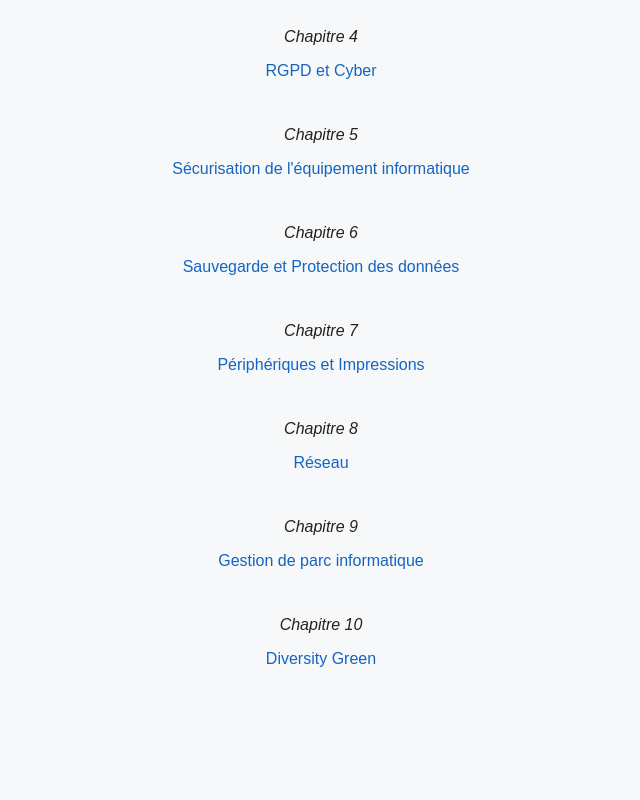
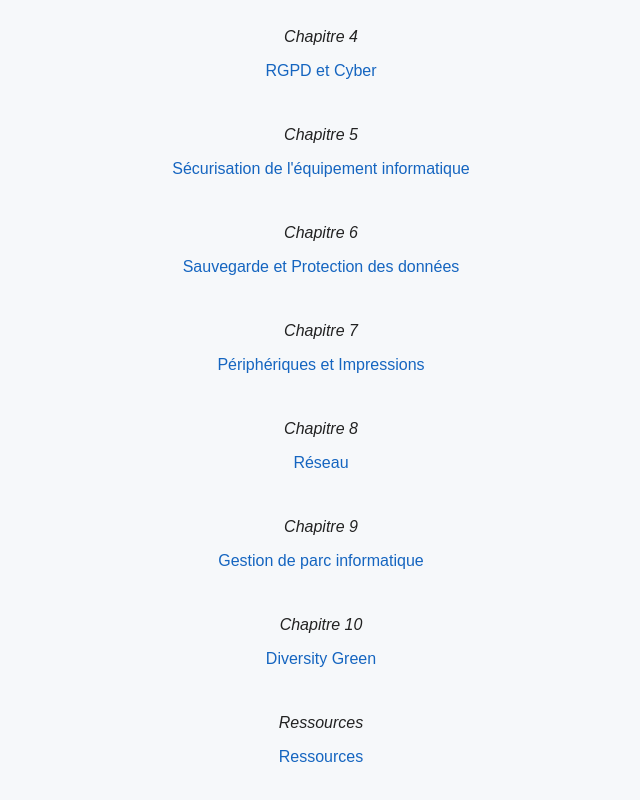
Before and after one commit to Rinkador/Depots, a plain HTML site: page index.html in a window 1280 px wide. Shown: the part 482-1282 px from the top of the page, without its empty margins (319-959 px from the left). Before the commit the page ends 1212 px from the top, so only its background shows below. Drawn offline with Linux system fonts and the light colour scheme.

Commit message:
Update index.html

```diff
--- a/index.html
+++ b/index.html
@@ -42,6 +42,9 @@
         <br/>
         <p><em>Chapitre 10</em></p>
         <li><a href="Diversity Green/diversity_green.html">Diversity Green</a></li>
+        <br/>
+        <p><em>Ressources</em></p>
+        <li><a href="Ressources/ressources.html">Ressources</a></li>
     </ul>
 </body>
 </html>
```
